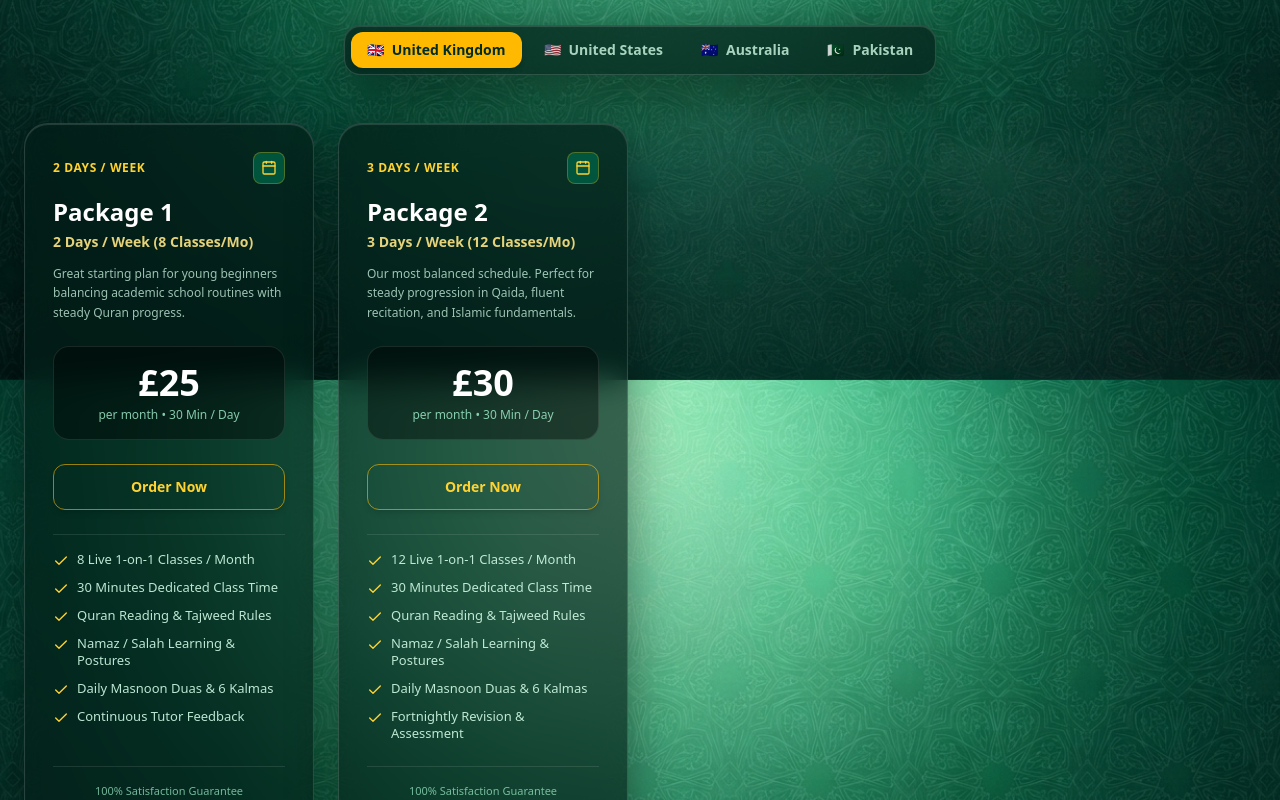
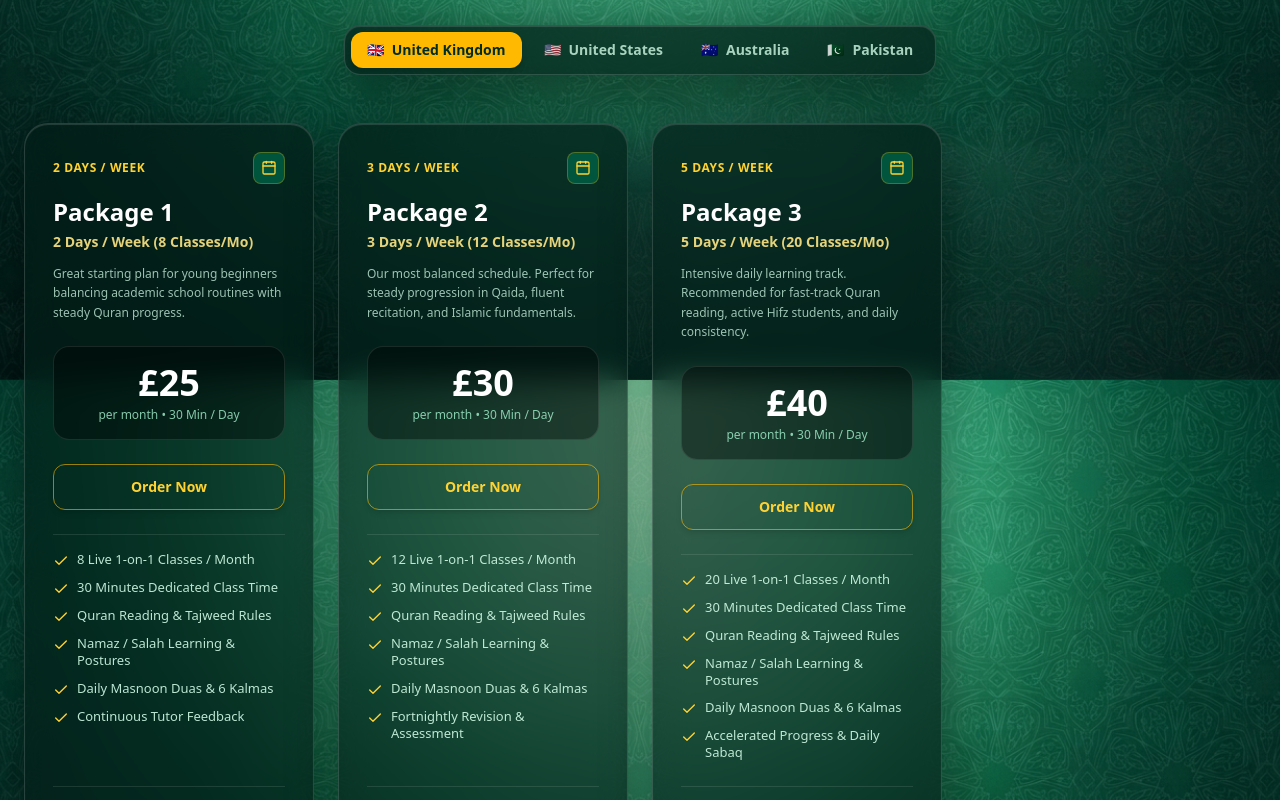
Before and after one commit to mdawoodali/QURAN-ACADEMY-APP, a Next.js app in the folder apps/web/: page /packages in a window 1280 px wide. Shown: the part 420-1220 px from the top of the page. Built offline with nearby package versions, Linux system fonts and the light colour scheme; a web font is replaced by a local one.

Commit message:
feat(packages): add Package 3 (5 Days/Week - 20 Classes/Month) daily intensive plan

```diff
--- a/apps/web/src/data/packages.ts
+++ b/apps/web/src/data/packages.ts
@@ -61,5 +61,29 @@ export const ACADEMY_PACKAGES: PricingPlan[] = [
       AUS: { currency: "AUD", symbol: "$", amount: 65, formatted: "$65" },
       PK: { currency: "PKR", symbol: "PKR ", amount: 7000, formatted: "PKR 7,000" }
     }
+  },
+  {
+    id: "package-3-five-days",
+    name: "Package 3",
+    badge: "5 Days / Week",
+    isPopular: false,
+    schedule: "5 Days / Week",
+    classesPerMonth: 20,
+    durationPerClass: "30 Min / Day",
+    description: "Intensive daily learning track. Recommended for fast-track Quran reading, active Hifz students, and daily consistency.",
+    features: [
+      "20 Live 1-on-1 Classes / Month",
+      "30 Minutes Dedicated Class Time",
+      "Quran Reading & Tajweed Rules",
+      "Namaz / Salah Learning & Postures",
+      "Daily Masnoon Duas & 6 Kalmas",
+      "Accelerated Progress & Daily Sabaq"
+    ],
+    prices: {
+      UK: { currency: "GBP", symbol: "£", amount: 40, formatted: "£40" },
+      USA: { currency: "USD", symbol: "$", amount: 65, formatted: "$65" },
+      AUS: { currency: "AUD", symbol: "$", amount: 85, formatted: "$85" },
+      PK: { currency: "PKR", symbol: "PKR ", amount: 9500, formatted: "PKR 9,500" }
+    }
   }
 ];
```
